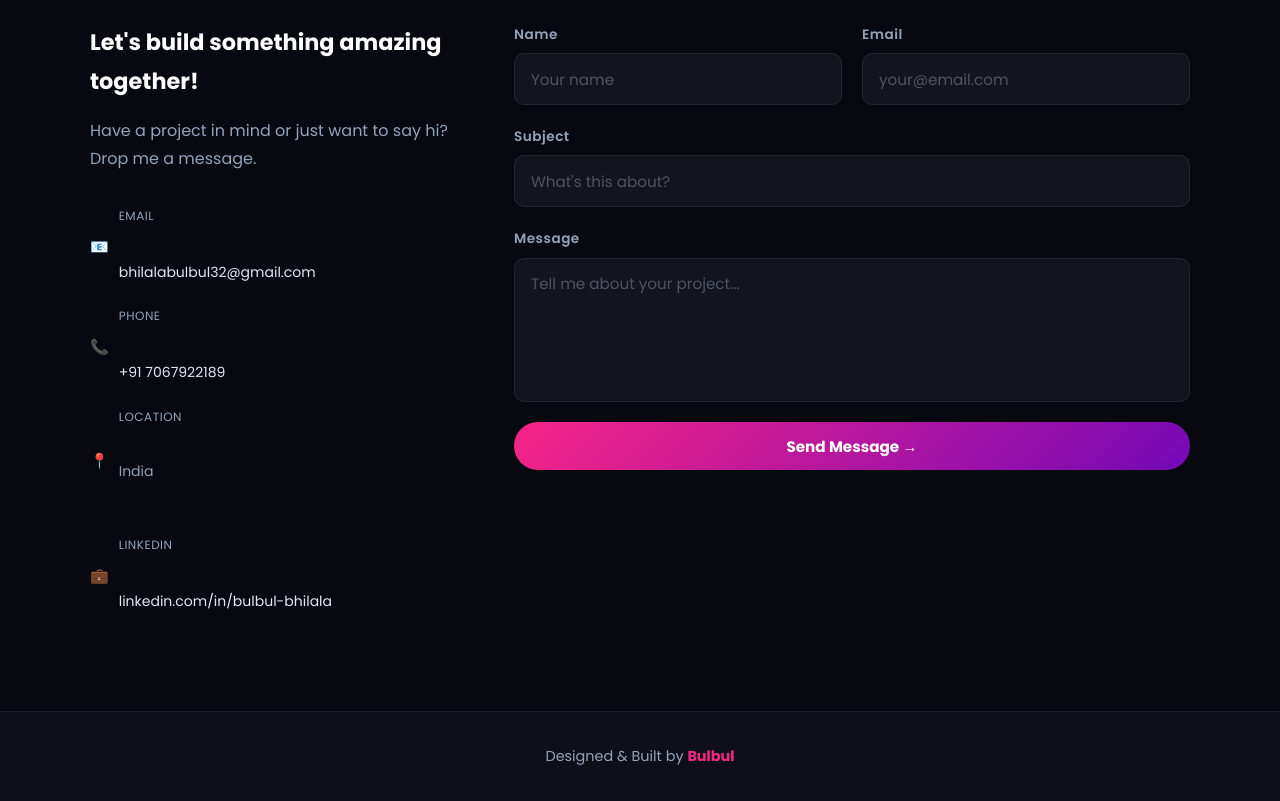
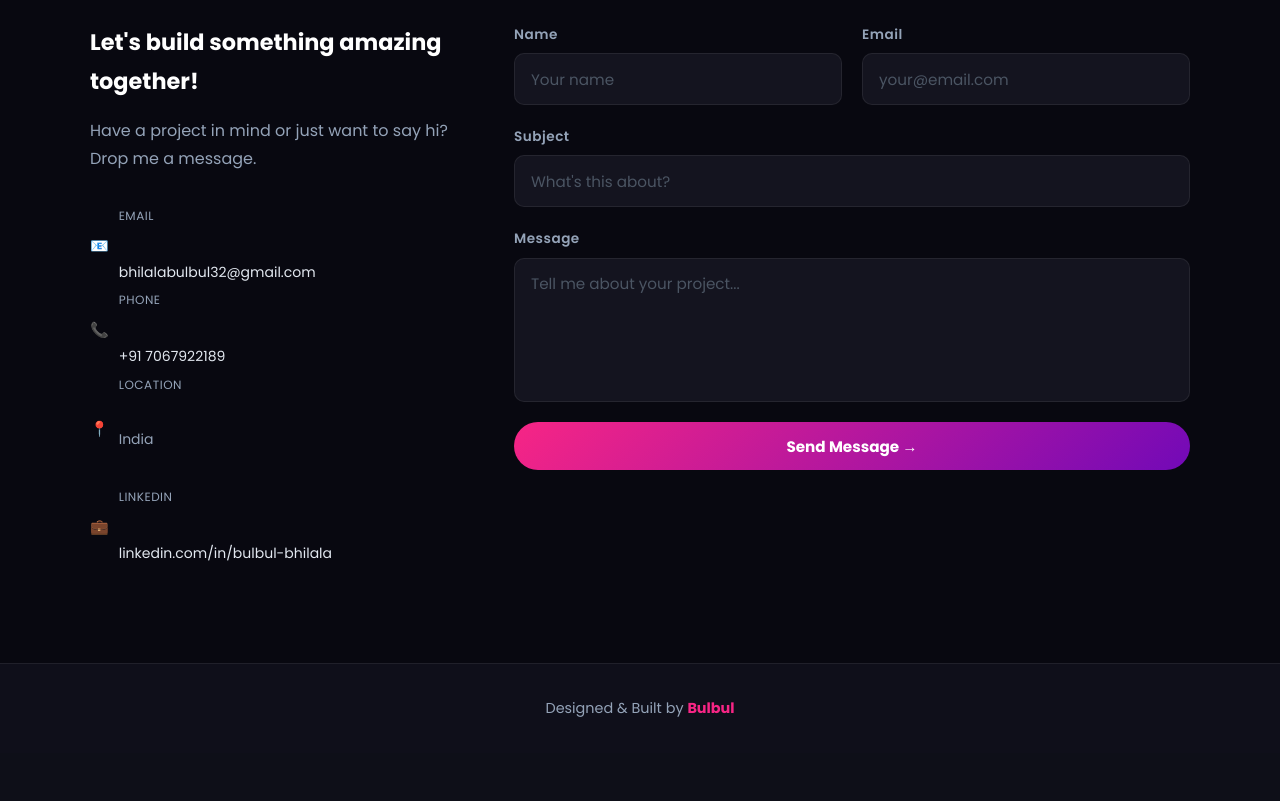
Before and after one commit to Bulbulbhilala-bq/my-portfolio, a Flask app: page / in a window 1280 px wide. Shown: the part 2193-2994 px from the top of the page. After the commit the page ends 2910 px from the top, so only its background shows below. Run offline with Flask 3, Linux system fonts and the light colour scheme.

Commit message:
fix contact spacing

```diff
--- a/static/style.css
+++ b/static/style.css
@@ -266,8 +266,8 @@ em { color: var(--pink); font-style: normal; }
 .contact-details {
   display: flex;
   flex-direction: column;
-  gap: 1.2rem;
-  margin-top: 1.1rem;
+  gap: 0.2rem;
+  margin-top: 1.5rem;
 }
 
 .contact-item {
@@ -278,7 +278,7 @@ em { color: var(--pink); font-style: normal; }
 
 .contact-icon {
   font-size: 20px;
-  margin-top: 2px;
+  margin-top: 1px;
 }
 
 .contact-label {
```
